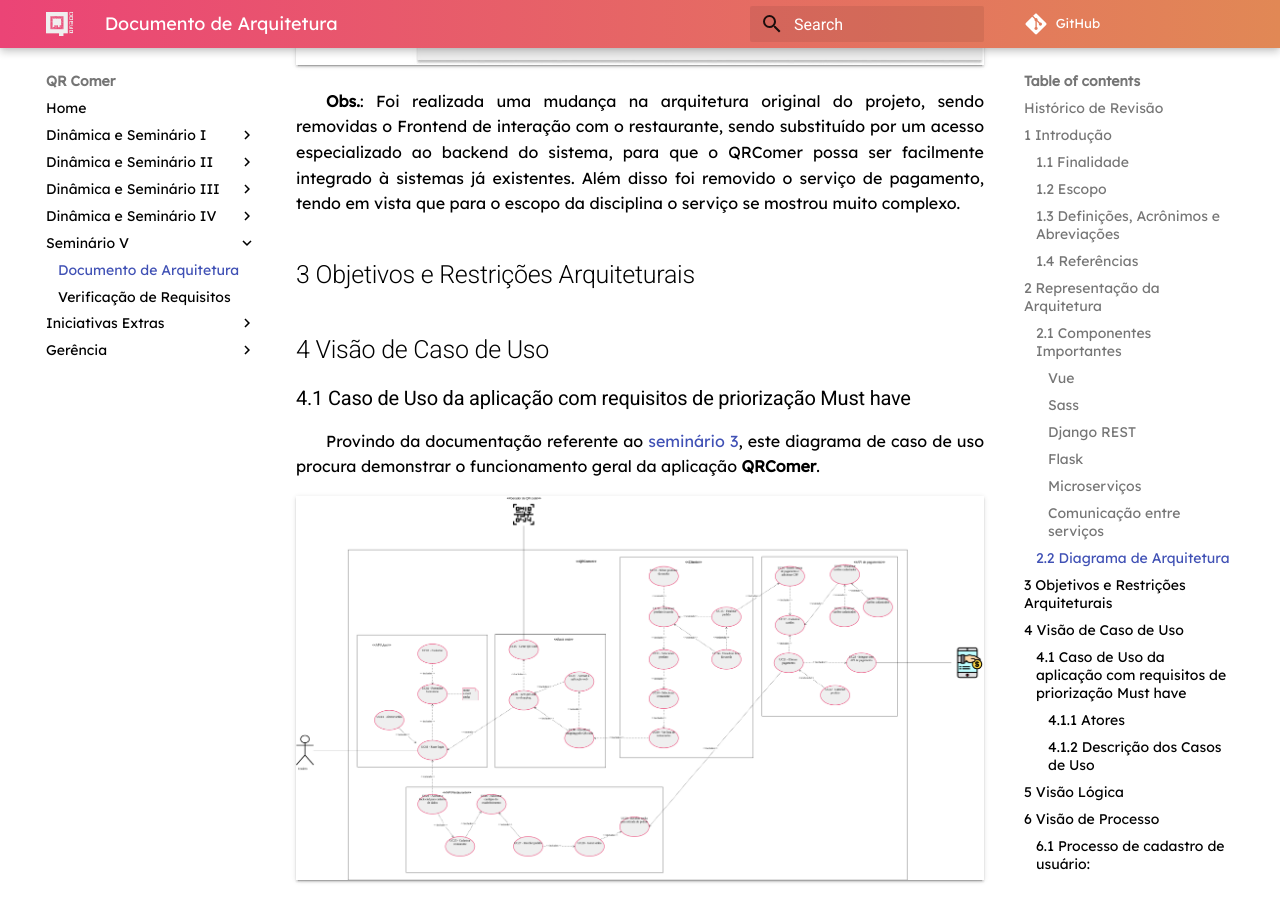
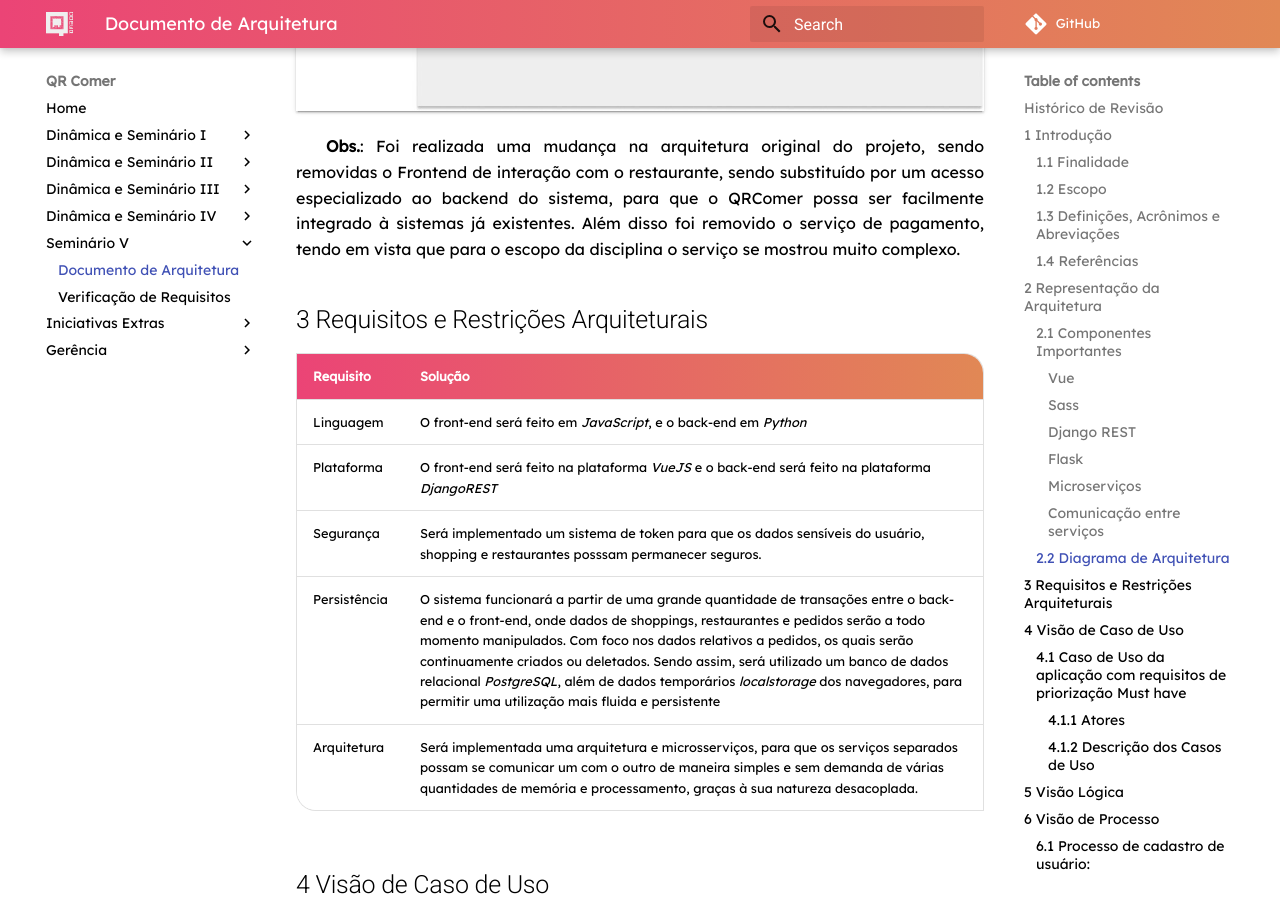
Before and after one commit to fga-desenho-2019-2/Wiki, an MkDocs documentation site: the page built from docs/seminario5/arquitetura.md, in a window 1280 px wide and 900 px high, scrolled down 3138 px. Built offline with MkDocs 1.6.1 and Material for MkDocs 9.7.7, drawn with Linux system fonts in a browser that asks for light colours; some web fonts are replaced; comment, search, counter and statistics services are not loaded; old or Windows-style settings are respelled for this version of MkDocs; some of the changed text lies outside the part shown.

Commit message:
adding architectural requirements

```diff
--- a/docs/seminario5/arquitetura.md
+++ b/docs/seminario5/arquitetura.md
@@ -4,7 +4,8 @@
 | ---------- | ------ | --------------------------------------------------------------- | -------------------------------------------------- |
 | 13/11/2019 | 0.1    | Estrutura do Documento, Introdução e Representação Arquitetural | [Pedro Féo](https://github.com/phe0)               |
 | 14/11/2019 | 0.2    | Casos de uso, visão de processo e visão de tamanho e desempenho | [Matheus Blanco](https://github.com/MatheusBlanco) |
-| 15/11/2019 | 0.3s   | Refatorando diagramas e adicionando mais visões de processo     | [Matheus Blanco](https://github.com/MatheusBlanco) |
+| 15/11/2019 | 0.3    | Refatorando diagramas e adicionando mais visões de processo     | [Matheus Blanco](https://github.com/MatheusBlanco) |
+| 15/11/2019 | 0.4    | Requisitos e restrições arquiteturais                           |
 
 ## 1 Introdução
 
@@ -75,7 +76,15 @@ A comunicação entre os serviços será realizada através da API Gateway, resp
 
 **Obs.**: Foi realizada uma mudança na arquitetura original do projeto, sendo removidas o Frontend de interação com o restaurante, sendo substituído por um acesso especializado ao backend do sistema, para que o QRComer possa ser facilmente integrado à sistemas já existentes. Além disso foi removido o serviço de pagamento, tendo em vista que para o escopo da disciplina o serviço se mostrou muito complexo.
 
-## 3 Objetivos e Restrições Arquiteturais
+## 3 Requisitos e Restrições Arquiteturais
+
+| Requisito    | Solução                                                                                                                                                                                                                                                                                                                                                                                                                                                                   |
+| ------------ | ------------------------------------------------------------------------------------------------------------------------------------------------------------------------------------------------------------------------------------------------------------------------------------------------------------------------------------------------------------------------------------------------------------------------------------------------------------------------- |
+| Linguagem    | O front-end será feito em _JavaScript_, e o back-end em _Python_                                                                                                                                                                                                                                                                                                                                                                                                          |
+| Plataforma   | O front-end será feito na plataforma _VueJS_ e o back-end será feito na plataforma _DjangoREST_                                                                                                                                                                                                                                                                                                                                                                           |
+| Segurança    | Será implementado um sistema de token para que os dados sensíveis do usuário, shopping e restaurantes posssam permanecer seguros.                                                                                                                                                                                                                                                                                                                                         |
+| Persistência | O sistema funcionará a partir de uma grande quantidade de transações entre o back-end e o front-end, onde dados de shoppings, restaurantes e pedidos serão a todo momento manipulados. Com foco nos dados relativos a pedidos, os quais serão continuamente criados ou deletados. Sendo assim, será utilizado um banco de dados relacional _PostgreSQL_, além de dados temporários _localstorage_ dos navegadores, para permitir uma utilização mais fluida e persistente |
+| Arquitetura  | Será implementada uma arquitetura e microsserviços, para que os serviços separados possam se comunicar um com o outro de maneira simples e sem demanda de várias quantidades de memória e processamento, graças à sua natureza desacoplada.                                                                                                                                                                                                                               |
 
 ## 4 Visão de Caso de Uso
 
```
